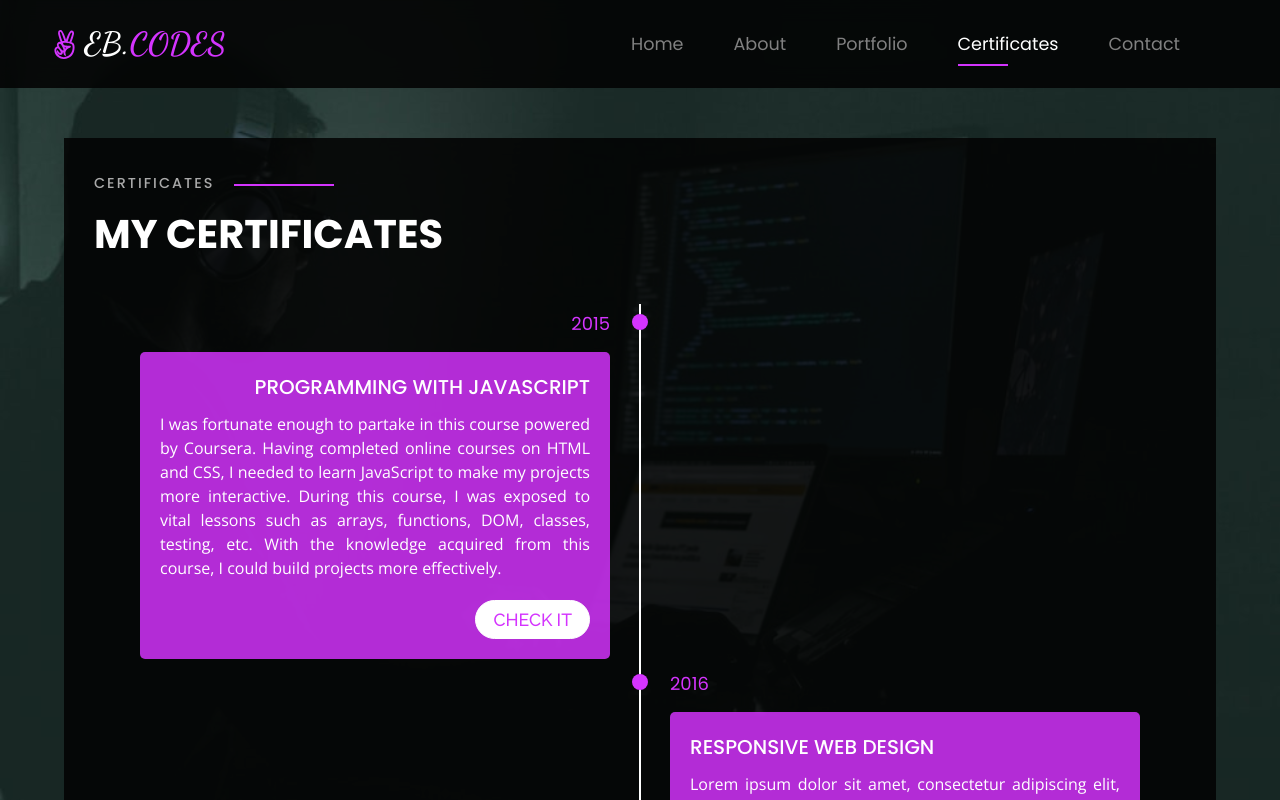
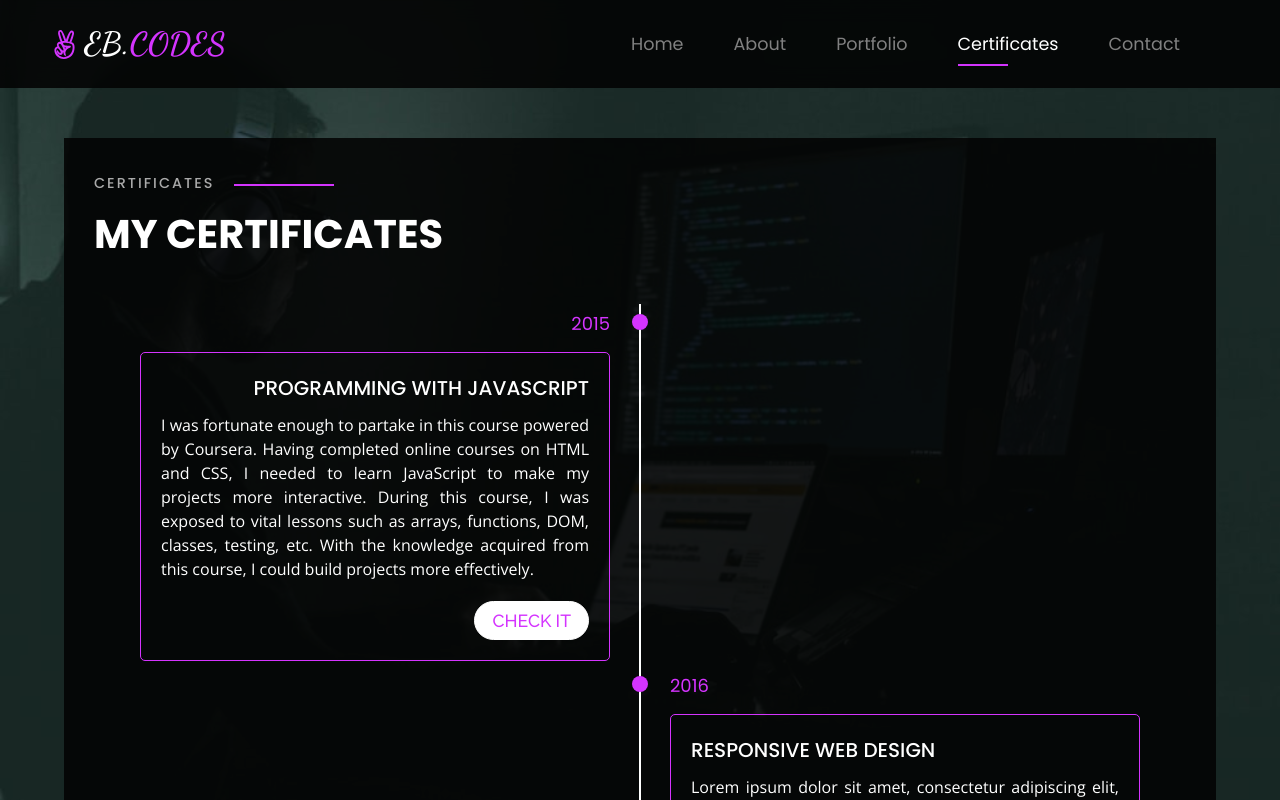
Before and after one commit to kwadwoambitious/My-Portfolio, a React (Create React App) app: page /certificates in a window 1280 px wide. Shown: the top 800 px of the page. Built offline with nearby package versions, Linux system fonts and the light colour scheme.

Commit message:
Made changes to this file

```diff
--- a/src/App.css
+++ b/src/App.css
@@ -418,7 +418,9 @@ body.active-modal {
 	margin:6px 0 15px;
 }
 .timeline-content{
-  background-color: #d434fed6;
+  /* background-color: #d434fed6; */
+  border: 1px solid #d434fe;
+  border-radius: 5px;
 	padding: 20px;
 	border-radius: 5px;
 }
```
